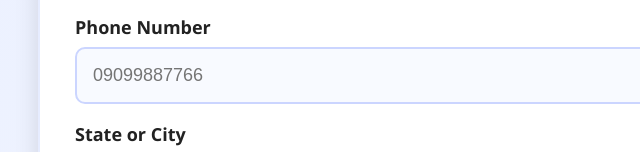
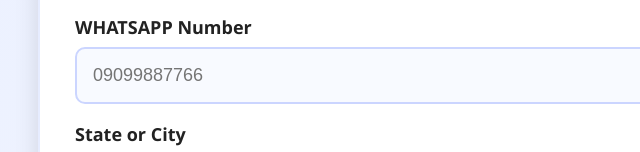
Before and after one commit to MICHEALSHOE2000/FORM, a plain HTML site: page index.html in a window 1280 px wide. Shown: the part 361-513 px from the top of the page, 240-880 px from the left. Drawn offline with Linux system fonts and the light colour scheme.

Commit message:
Update index.html

```diff
--- a/index.html
+++ b/index.html
@@ -109,7 +109,7 @@
       <input type="email" id="email" name="email" placeholder="example@gmail.com" required />
 
       <!-- Phone -->
-      <label for="phone">Phone Number</label>
+      <label for="phone">WHATSAPP Number</label>
       <input type="tel" id="phone" name="phone" placeholder="09099887766" pattern="[0-9]{11}" required />
 
       <!-- Location (State or City) -->
```
